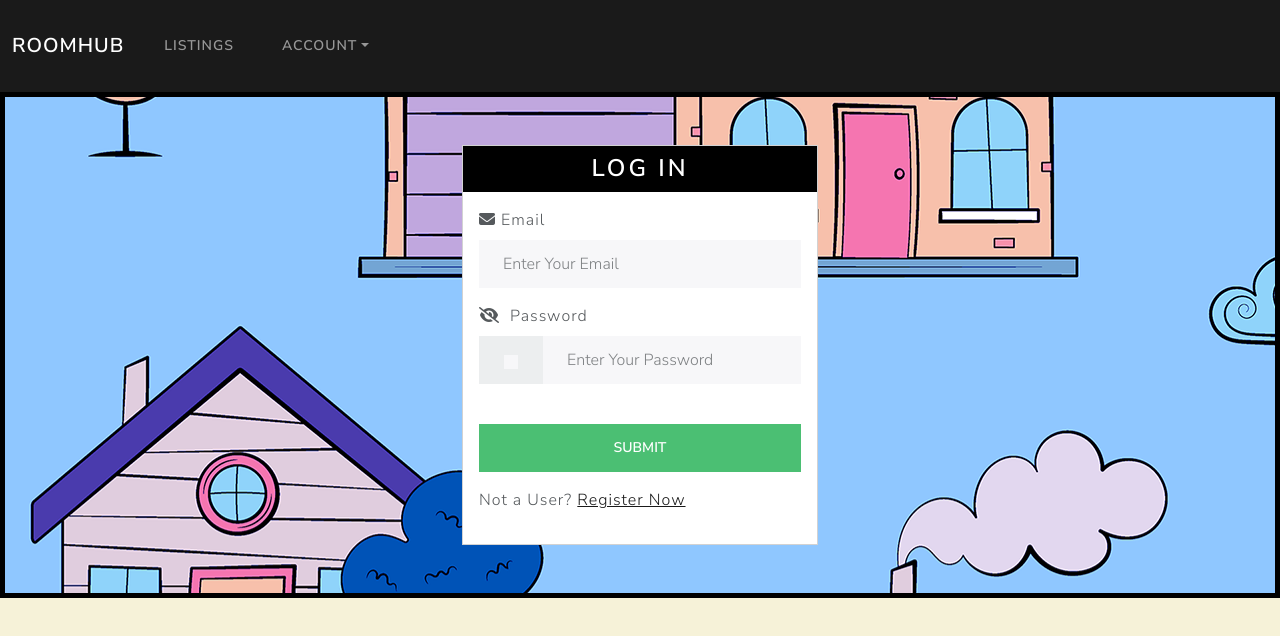
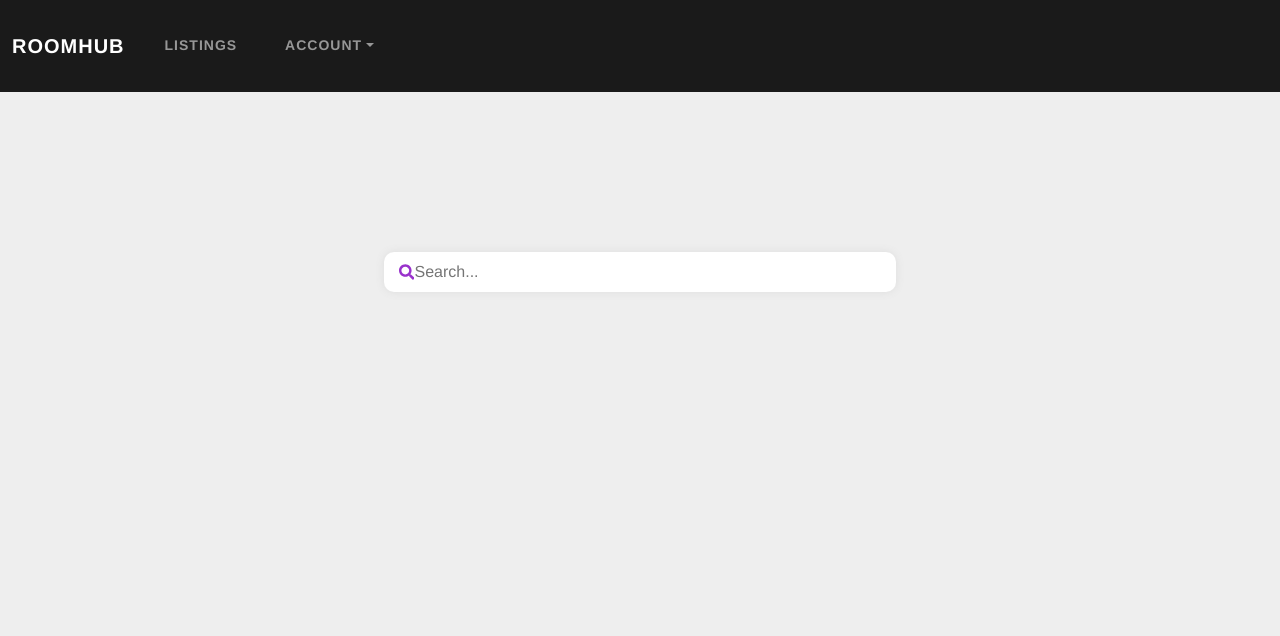
Before and after one commit to alecpippas/RoomHub-Student-Housing-and-Roommate-Finder, a React (Create React App) app in the folder frontend/: page / in a window 1280 px wide. Before the commit this address led to /#/login. Shown: the top 636 px of the page. Built offline with nearby package versions, Linux system fonts and the light colour scheme.

Commit message:
created search bar for homepage

```diff
--- a/frontend/package.json
+++ b/frontend/package.json
@@ -17,6 +17,7 @@
     "react": "^18.2.0",
     "react-bootstrap": "^2.10.1",
     "react-dom": "^18.2.0",
+    "react-icons": "^5.0.1",
     "react-redux": "^9.1.0",
     "react-router": "^6.22.2",
     "react-router-bootstrap": "^0.26.2",
--- a/frontend/src/App.css
+++ b/frontend/src/App.css
@@ -36,3 +36,74 @@
     transform: rotate(360deg);
   }
 }
+
+.HomeScreen {
+  background-color: #eee;
+  height: 100vh;
+  width: 100vw;
+}
+
+* {
+  box-sizing: border-box;
+  margin: 0px;
+  padding: 0px;
+  font-family: Helvetica, sans-serif;
+}
+
+.search-bar-container {
+  padding-top: 20vh;
+  width: 40%;
+  margin: auto;
+  display: flex;
+  flex-direction: column;
+  align-items: center;
+  min-width: 200px;
+}
+
+.input-wrapper {
+  background-color: white;
+  width: 100%;
+  border-radius: 10px;
+  height: 2.5rem;
+  padding: 0 15px;
+  box-shadow: 0px 0px 8px #ddd;
+  display: flex;
+  align-items: center;
+}
+
+input {
+  background-color: transparent;
+  border: none;
+  height: 100%;
+  font-size: 1.25rem;
+  width: 100%;
+  margin-left: 5px;
+}
+
+input:focus {
+  outline: none;
+}
+
+#search-icon {
+  color: darkorchid;
+}
+
+.results-list {
+  width: 100%;
+  background-color: white;
+  display: flex;
+  flex-direction: column;
+  box-shadow: 0px 0px 8px #ddd;
+  border-radius: 10px;
+  margin-top: 1rem;
+  max-height: 300px;
+  overflow-y: scroll;
+}
+
+.search-result {
+  padding: 10px 20px;
+}
+
+.search-result:hover {
+  background-color: #efefef;
+}
--- /dev/null
+++ b/frontend/src/components/SearchBar.js
@@ -0,0 +1,40 @@
+import React, { useState } from "react";
+
+import { FaSearch } from "react-icons/fa";
+import "../App.css";
+
+export const SearchBar = ({ setResults }) => {
+    const [input, setInput] = useState("");
+
+    const fetchData = (value) => {
+      fetch("https://jsonplaceholder.typicode.com/users")
+        .then((response) => response.json())
+        .then((json) => {
+          const results = json.filter((user) => {
+            return (
+              value &&
+              user &&
+              user.name &&
+              user.name.toLowerCase().includes(value)
+            );
+          });
+          setResults(results);
+        });
+    };
+
+    const handleChange = (value) => {
+        setInput(value)
+        fetchData(value)
+    }
+
+    return (
+        <div className="input-wrapper">
+            <FaSearch id="search-icon" />
+            <input
+              placeholder="Search..."
+              value={input}
+              onChange={(e) => handleChange(e.target.value)}
+            />
+        </div>
+    )
+}
--- /dev/null
+++ b/frontend/src/components/SearchResult.js
@@ -0,0 +1,13 @@
+import React from 'react';
+import "../App.css";
+
+export const SearchResult = ({ result }) => {
+  return (
+    <div
+      className="search-result"
+      onClick={(e) => alert(`You clicked on ${result.name}`)}
+    >
+      {result.name}
+    </div>
+  );
+};
--- /dev/null
+++ b/frontend/src/components/SearchResultsList.js
@@ -0,0 +1,13 @@
+import React from 'react';
+import "../App.css";
+import { SearchResult } from './SearchResult';
+
+export const SearchResultsList = ({ results }) => {
+  return (
+    <div className="results-list">
+        {results.map((result, id) => {
+          return <SearchResult result={result} key={id} />;
+        })}
+    </div>
+  );
+};
--- a/frontend/src/screens/HomeScreen.js
+++ b/frontend/src/screens/HomeScreen.js
@@ -1,22 +1,21 @@
-import React, { useState, useEffect } from "react";
-import { useDispatch, useSelector } from "react-redux";
-import { useNavigate, useLocation } from "react-router-dom";
+import { useState } from "react";
+import "../App.css";
+
+import { SearchBar } from "../components/SearchBar";
+import { SearchResultsList } from "../components/SearchResultsList";
 
 function HomeScreen() {
-  const navigate = useNavigate();
-  const dispatch = useDispatch();
-  const location = useLocation();
-  const userLogin = useSelector((state) => state.userLogin);
-  const { error, loading, userInfo } = userLogin;
-  const redirect = location.search ? location.search.split("=")[1] : "/";
 
-  useEffect(() => {
-    if (!userInfo) {
-      navigate("/login");
-    }
-  }, [userInfo, redirect]);
+const [results, setResults] = useState([]);
 
-  return <div>HomeScreen</div>;
+  return (
+    <div className="HomeScreen">
+      <div className="search-bar-container">
+        <SearchBar setResults={setResults} />
+        <SearchResultsList results={results} />
+      </div>
+    </div>
+  );
 }
 
 export default HomeScreen;
```
Also changed, not shown: 2 other files (tests, documents, lock files or other folders).
